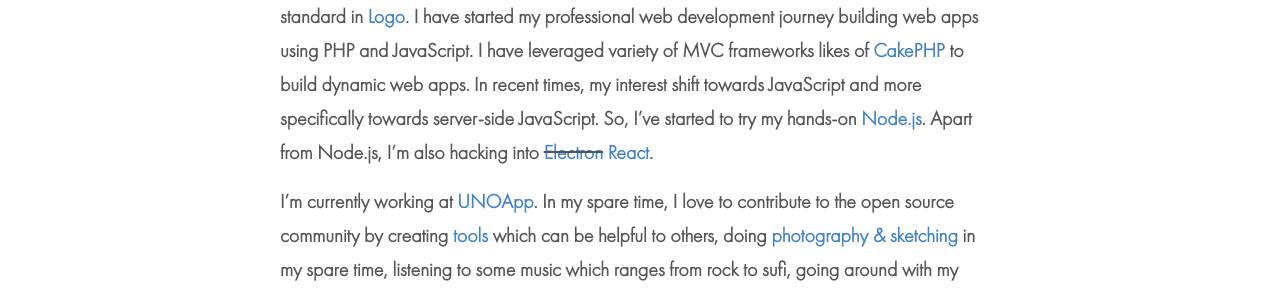
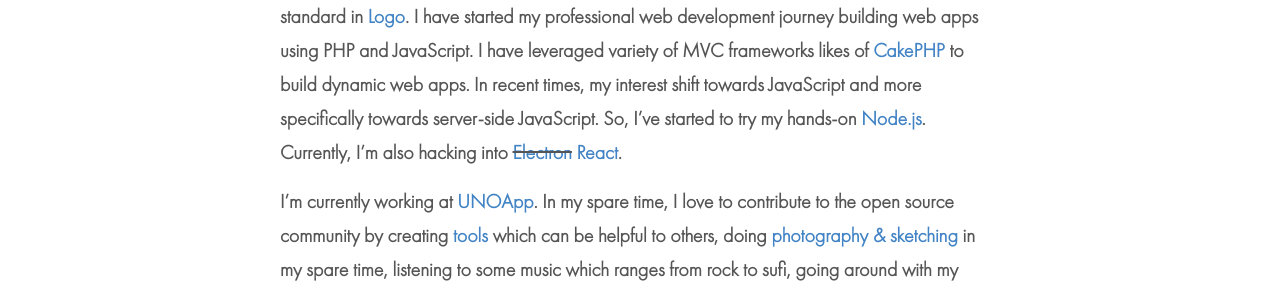
Before and after one commit to varunkumardev/amitmerchant1990.github.io, a Jekyll site: the page built from about.md, in a window 1280 px wide. Shown: the part 413-705 px from the top of the page. Built offline with Jekyll 4.4.1, drawn with Linux system fonts in a browser that asks for light colours.

Commit message:
Update about.md

```diff
--- a/about.md
+++ b/about.md
@@ -8,7 +8,7 @@
 
 I obtained my undergraduate degree from the [Sarvajanik College Of Engineering & Technology, Surat](http://scet.ac.in) (Computer Science and Engineering, 2011).
 
-I love exploring new technologies and playing around with them. I first wrote code in third standard in [Logo](https://en.wikipedia.org/wiki/Logo_(programming_language)). I have started my professional web development journey building web apps using PHP and JavaScript. I have leveraged variety of MVC frameworks likes of [CakePHP](http://cakephp.org) to build dynamic web apps. In recent times, my interest shift towards JavaScript and more specifically towards server-side JavaScript. So, I've started to try my hands-on [Node.js](https://nodejs.org/en). Apart from Node.js, I'm also hacking into ~~[Electron](http://electron.atom.io)~~ [React](https://reactjs.org/).
+I love exploring new technologies and playing around with them. I first wrote code in third standard in [Logo](https://en.wikipedia.org/wiki/Logo_(programming_language)). I have started my professional web development journey building web apps using PHP and JavaScript. I have leveraged variety of MVC frameworks likes of [CakePHP](http://cakephp.org) to build dynamic web apps. In recent times, my interest shift towards JavaScript and more specifically towards server-side JavaScript. So, I've started to try my hands-on [Node.js](https://nodejs.org/en). Currently, I'm also hacking into ~~[Electron](http://electron.atom.io)~~ [React](https://reactjs.org/).
 
 I'm currently working at [UNOApp](http://www.unoapp.com). In my spare time, I love to contribute to the open source community by creating [tools](https://github.com/amitmerchant1990) which can be helpful to others, doing [photography & sketching](https://www.instagram.com/amit_merchant/) in my spare time, listening to some music which ranges from rock to sufi, going around with my beautiful wife and friends.
 
```
